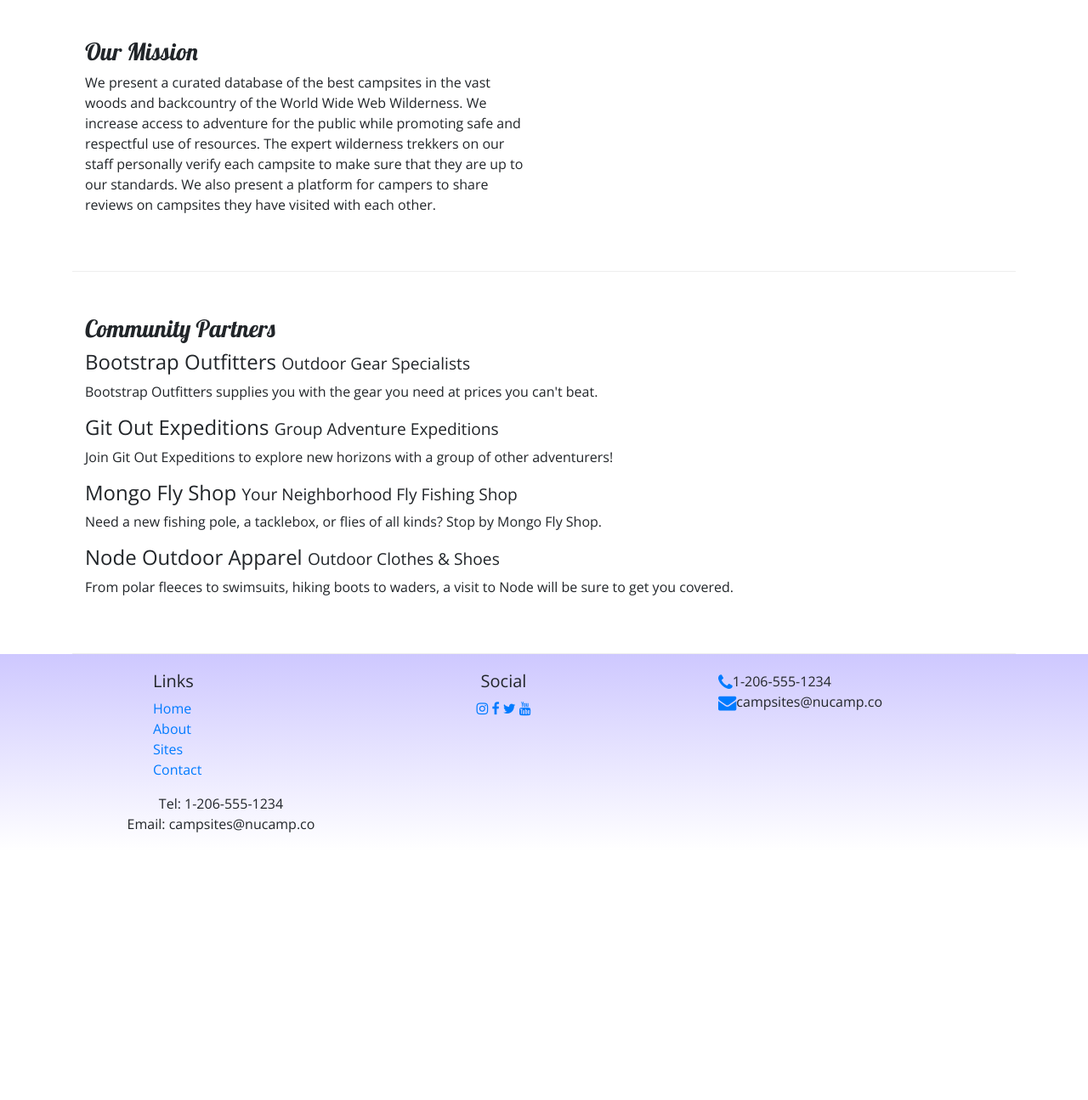
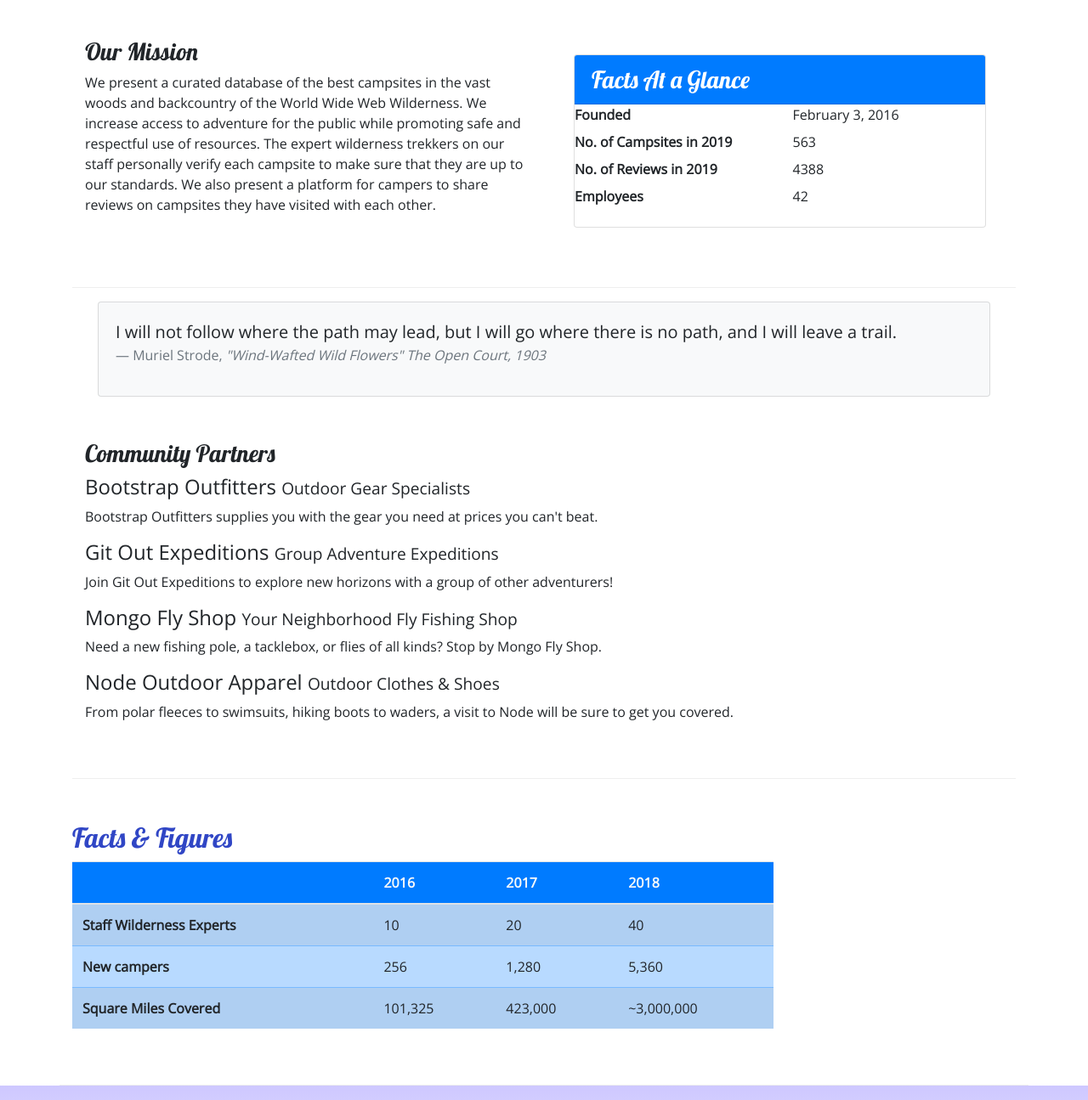
Before and after one commit to BrandonHamburg/NucampProject, a website: page aboutus.html in a window 1280 px wide. Shown: the part 360-1655 px from the top of the page at 85% size. Before the commit the page ends 1362 px from the top, so only its background shows below. Drawn offline with nearby package versions, Linux system fonts and the light colour scheme.

Commit message:
added cards/tables

```diff
--- a/aboutus.html
+++ b/aboutus.html
@@ -81,6 +81,35 @@
               share reviews on campsites they have visited with each other.
             </p>
           </div>
+          <div class="col-sm-6">
+            <div class="card-body">
+              <div class="card">
+                <h3 class="card-header bg-primary text-white">Facts At a Glance</h3>
+                <dl class="row">
+                  <dt class="col-6">Founded</dt>
+                  <dd class="col-6">February 3, 2016</dd>
+                  <dt class="col-6">No. of Campsites in 2019</dt>
+                  <dd class="col-6">563</dd>
+                  <dt class="col-6">No. of Reviews in 2019</dt>
+                  <dd class="col-6">4388</dd>
+                  <dt class="col-6">Employees</dt>
+                  <dd class="col-6">42</dd>
+                </dl>
+            </div>
+            </div>
+          </div>
+        </div>
+        <div class="col">
+          <div class="card bg-light mt-3">
+            <blockquote class="blockquote card-body">
+              <p class="mb-0">I will not follow where the path may lead, but I will go where there is no path, and I will leave a trail.</p>
+              <footer class="blockquote-footer">Muriel Strode,
+                <cite title="Source Title">"Wind-Wafted Wild Flowers"
+                  The Open Court, 1903
+                </cite>
+              </footer>
+            </blockquote>
+          </div>
         </div>
       </div>
 
@@ -117,9 +146,48 @@
           </div>
         </div>
       </div>
+
+      <div class="row row-content">
+        <div class="col-sm-9">
+          <h2>Facts &amp; Figures</h2>
+          <div class="table-responsive">
+            <table class="table table-striped">
+              <thead>
+                <tr class="bg-primary text-light">
+                  <th></th>
+                  <th>2016</th>
+                  <th>2017</th>
+                  <th>2018</th>
+                </tr>
+              </thead>
+              <tbody class="table-primary">
+                <tr>
+                  <th>Staff Wilderness Experts</th>
+                  <td>10</td>
+                  <td>20</td>
+                  <td>40</td>
+                </tr>
+                <tr>
+                  <th>New campers</th>
+                  <td>256</td>
+                  <td>1,280</td>
+                  <td>5,360</td>
+                </tr>
+                <tr>
+                  <th>Square Miles Covered</th>
+                  <td>101,325</td>
+                  <td>423,000</td>
+                  <td>~3,000,000</td>
+                </tr>
+              </tbody>
+            </table>
+          </div>
+        </div>
+      </div>
+
     </div>
 
-    <footer>
+    <footer class="site-footer">
       <div class="container">
         <div class="row">
           <div class="col-4 col-sm-2 offset-1">
--- a/css/styles.css
+++ b/css/styles.css
@@ -16,7 +16,7 @@ header h2 {
   color: #cec8ff;
 }
 
-footer {
+.site-footer {
   background-image: linear-gradient(#cec8ff, white);
   padding: 20px 0;
 }
```
Also changed, not shown: contactus.html (+44 -2 lines), index.html (+3 -4 lines).
